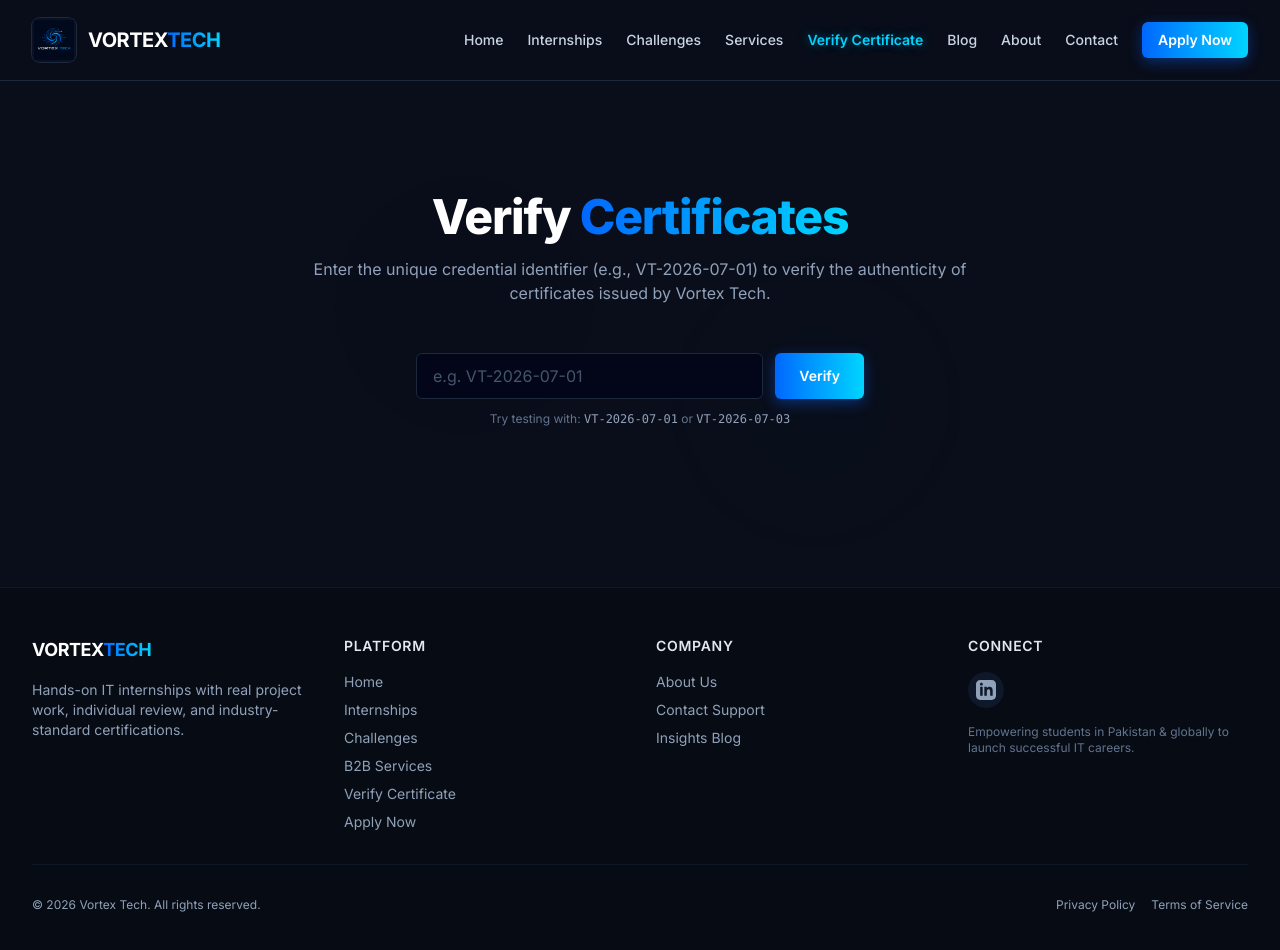
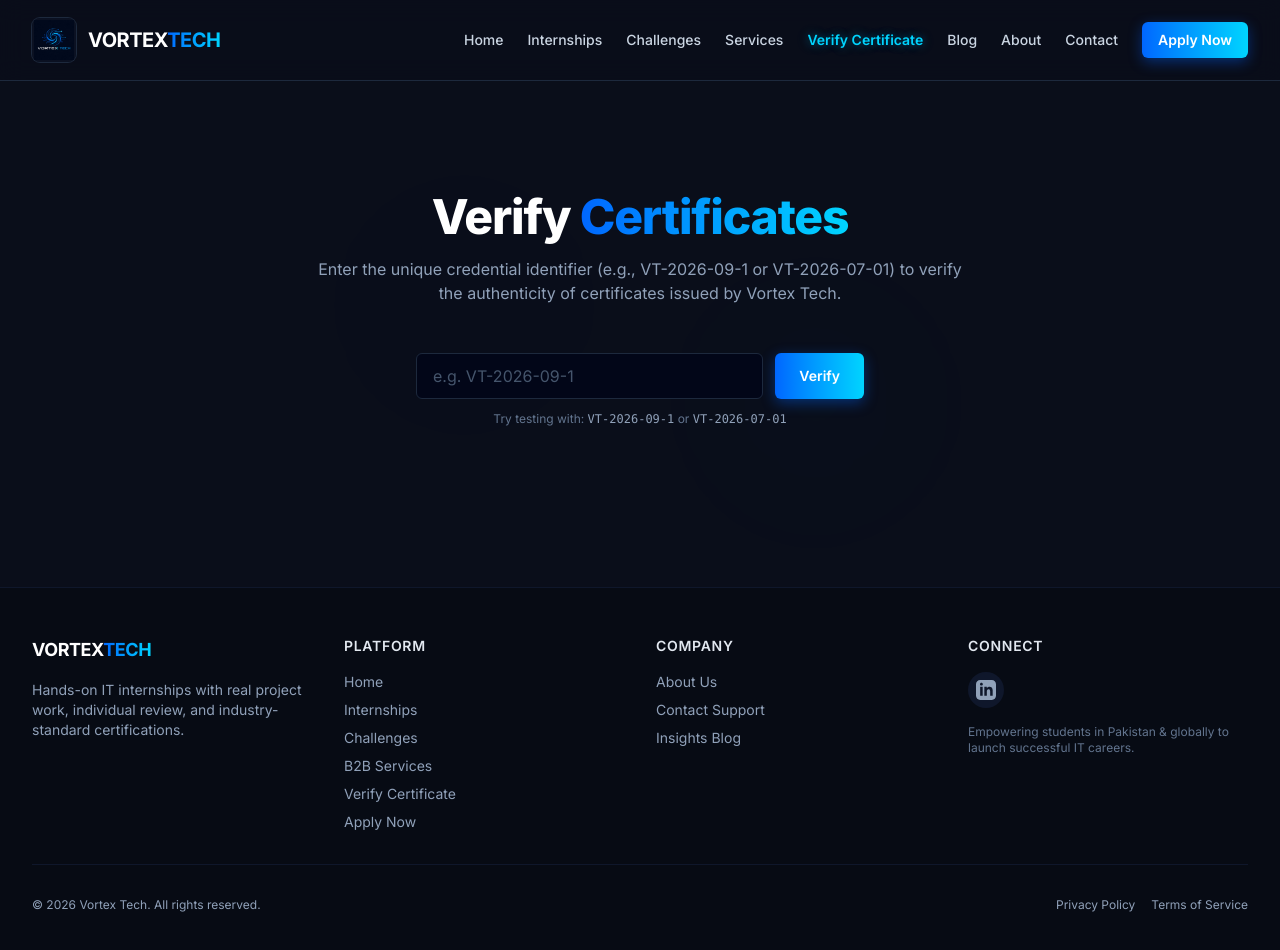
Before and after one commit to Khet-Vaswani/vortex-tech-website, a Next.js app: page /verify in a window 1280 px wide. Shown: the top 950 px of the page. Built offline with nearby package versions, Linux system fonts and the light colour scheme.

Commit message:
Certificate bacth 2 Verified

```diff
--- a/src/app/verify/page.js
+++ b/src/app/verify/page.js
@@ -363,6 +363,190 @@ const MOCK_CERTIFICATES = [
     completionDate: "2026-08-01",
     grade: "A",
     credentialUrl: "https://github.com/vortex-tech",
+  },
+  {
+    id: "VT-2026-09-1",
+    studentName: "Noor Dawood Shah",
+    track: "Cyber Security",
+    completionDate: "2026-09-30",
+    grade: "A",
+    credentialUrl: "https://github.com/vortex-tech",
+  },
+  {
+    id: "VT-2026-09-2",
+    studentName: "Muhammad Usman",
+    track: "Cyber Security",
+    completionDate: "2026-09-30",
+    grade: "A",
+    credentialUrl: "https://github.com/vortex-tech",
+  },
+  {
+    id: "VT-2026-09-3",
+    studentName: "Abdul Majid",
+    track: "Cyber Security",
+    completionDate: "2026-09-30",
+    grade: "A",
+    credentialUrl: "https://github.com/vortex-tech",
+  },
+  {
+    id: "VT-2026-09-4",
+    studentName: "Asad Ali",
+    track: "Cyber Security",
+    completionDate: "2026-09-30",
+    grade: "A",
+    credentialUrl: "https://github.com/vortex-tech",
+  },
+  {
+    id: "VT-2026-09-5",
+    studentName: "Fatima Noor",
+    track: "Cyber Security",
+    completionDate: "2026-09-30",
+    grade: "A",
+    credentialUrl: "https://github.com/vortex-tech",
+  },
+  {
+    id: "VT-2026-09-6",
+    studentName: "Mouzama Batool",
+    track: "Cyber Security",
+    completionDate: "2026-09-30",
+    grade: "A",
+    credentialUrl: "https://github.com/vortex-tech",
+  },
+  {
+    id: "VT-2026-09-7",
+    studentName: "Teham Irfan",
+    track: "Cyber Security",
+    completionDate: "2026-09-30",
+    grade: "A",
+    credentialUrl: "https://github.com/vortex-tech",
+  },
+  {
+    id: "VT-2026-09-8",
+    studentName: "Arman Haider",
+    track: "Cyber Security",
+    completionDate: "2026-09-30",
+    grade: "A",
+    credentialUrl: "https://github.com/vortex-tech",
+  },
+  {
+    id: "VT-2026-09-9",
+    studentName: "Maqsood Hussain",
+    track: "Cyber Security",
+    completionDate: "2026-09-30",
+    grade: "A",
+    credentialUrl: "https://github.com/vortex-tech",
+  },
+  {
+    id: "VT-2026-09-10",
+    studentName: "Noor Fatima",
+    track: "Cyber Security",
+    completionDate: "2026-09-30",
+    grade: "A",
+    credentialUrl: "https://github.com/vortex-tech",
+  },
+  {
+    id: "VT-2026-09-11",
+    studentName: "Rafay Hadi Hussain",
+    track: "Cyber Security",
+    completionDate: "2026-09-30",
+    grade: "A",
+    credentialUrl: "https://github.com/vortex-tech",
+  },
+  {
+    id: "VT-2026-09-12",
+    studentName: "Abdul Hadi Faheem",
+    track: "Cyber Security",
+    completionDate: "2026-09-30",
+    grade: "A",
+    credentialUrl: "https://github.com/vortex-tech",
+  },
+  {
+    id: "VT-2026-09-13",
+    studentName: "Maryam Ijaz",
+    track: "AI & ML",
+    completionDate: "2026-09-30",
+    grade: "A",
+    credentialUrl: "https://github.com/vortex-tech",
+  },
+  {
+    id: "VT-2026-09-14",
+    studentName: "Attia Qamar-un-nisa",
+    track: "AI & ML",
+    completionDate: "2026-09-30",
+    grade: "A",
+    credentialUrl: "https://github.com/vortex-tech",
+  },
+  {
+    id: "VT-2026-09-15",
+    studentName: "Muhammad Shoaib",
+    track: "AI & ML",
+    completionDate: "2026-09-30",
+    grade: "A",
+    credentialUrl: "https://github.com/vortex-tech",
+  },
+  {
+    id: "VT-2026-09-16",
+    studentName: "Madhubala Khatri",
+    track: "AI & ML",
+    completionDate: "2026-09-30",
+    grade: "A",
+    credentialUrl: "https://github.com/vortex-tech",
+  },
+  {
+    id: "VT-2026-09-17",
+    studentName: "Abdul Wahab",
+    track: "AI & ML",
+    completionDate: "2026-09-30",
+    grade: "A",
+    credentialUrl: "https://github.com/vortex-tech",
+  },
+  {
+    id: "VT-2026-09-18",
+    studentName: "Ayesha Azeem",
+    track: "AI & ML",
+    completionDate: "2026-09-30",
+    grade: "A",
+    credentialUrl: "https://github.com/vortex-tech",
+  },
+  {
+    id: "VT-2026-09-19",
+    studentName: "Aleeza Muqadas",
+    track: "Web Development",
+    completionDate: "2026-09-30",
+    grade: "A",
+    credentialUrl: "https://github.com/vortex-tech",
+  },
+  {
+    id: "VT-2026-09-20",
+    studentName: "Rabbia Ejaz",
+    track: "Web Development",
+    completionDate: "2026-09-30",
+    grade: "A",
+    credentialUrl: "https://github.com/vortex-tech",
+  },
+  {
+    id: "VT-2026-09-21",
+    studentName: "Abdul Rehman Shahid",
+    track: "Data Science & Analytics",
+    completionDate: "2026-09-30",
+    grade: "A",
+    credentialUrl: "https://github.com/vortex-tech",
+  },
+  {
+    id: "VT-2026-09-22",
+    studentName: "Hafiz Muhammad Mahad Hussain",
+    track: "Data Science & Analytics",
+    completionDate: "2026-09-30",
+    grade: "A",
+    credentialUrl: "https://github.com/vortex-tech",
+  },
+  {
+    id: "VT-2026-09-23",
+    studentName: "Rizwan Soomro",
+    track: "UI & UX",
+    completionDate: "2026-09-30",
+    grade: "A",
+    credentialUrl: "https://github.com/vortex-tech",
   }
 ];
 
@@ -374,12 +558,17 @@ export default function Verify() {
 
   const handleSearch = (e) => {
     e.preventDefault();
-    if (!certId.trim()) return;
+    const query = certId.trim().toUpperCase();
+    if (!query) return;
 
     setHasSearched(true);
-    const found = MOCK_CERTIFICATES.find(
-      (c) => c.id.toUpperCase() === certId.trim().toUpperCase()
-    );
+    // Normalize IDs (e.g. VT-2026-09-1 vs VT-2026-09-01)
+    const normalize = (val) => val.replace(/-0*(\d+)/g, (match, p1) => `-${p1}`);
+
+    const found = MOCK_CERTIFICATES.find((c) => {
+      const cId = c.id.toUpperCase();
+      return cId === query || normalize(cId) === normalize(query);
+    });
 
     if (found) {
       setResult("valid");
@@ -412,7 +601,7 @@ export default function Verify() {
             </span>
           </h1>
           <p className="mt-4 text-base text-slate-400">
-            Enter the unique credential identifier (e.g., VT-2026-07-01) to verify the authenticity of certificates issued by Vortex Tech.
+            Enter the unique credential identifier (e.g., VT-2026-09-1 or VT-2026-07-01) to verify the authenticity of certificates issued by Vortex Tech.
           </p>
         </div>
 
@@ -428,7 +617,7 @@ export default function Verify() {
               required
               value={certId}
               onChange={(e) => setCertId(e.target.value)}
-              placeholder="e.g. VT-2026-07-01"
+              placeholder="e.g. VT-2026-09-1"
               className="min-w-0 flex-auto rounded-md border border-slate-800 bg-slate-950 px-4 py-2.5 text-white placeholder-slate-600 focus:outline-none focus:ring-2 focus:ring-vortex-cyan focus:border-transparent"
             />
             <button
@@ -442,7 +631,7 @@ export default function Verify() {
           {/* Quick Helper */}
           {!hasSearched && (
             <p className="mt-3 text-center text-xs text-slate-500">
-              Try testing with: <span className="text-slate-400 font-mono">VT-2026-07-01</span> or <span className="text-slate-400 font-mono">VT-2026-07-03</span>
+              Try testing with: <span className="text-slate-400 font-mono">VT-2026-09-1</span> or <span className="text-slate-400 font-mono">VT-2026-07-01</span>
             </p>
           )}
         </div>
```
